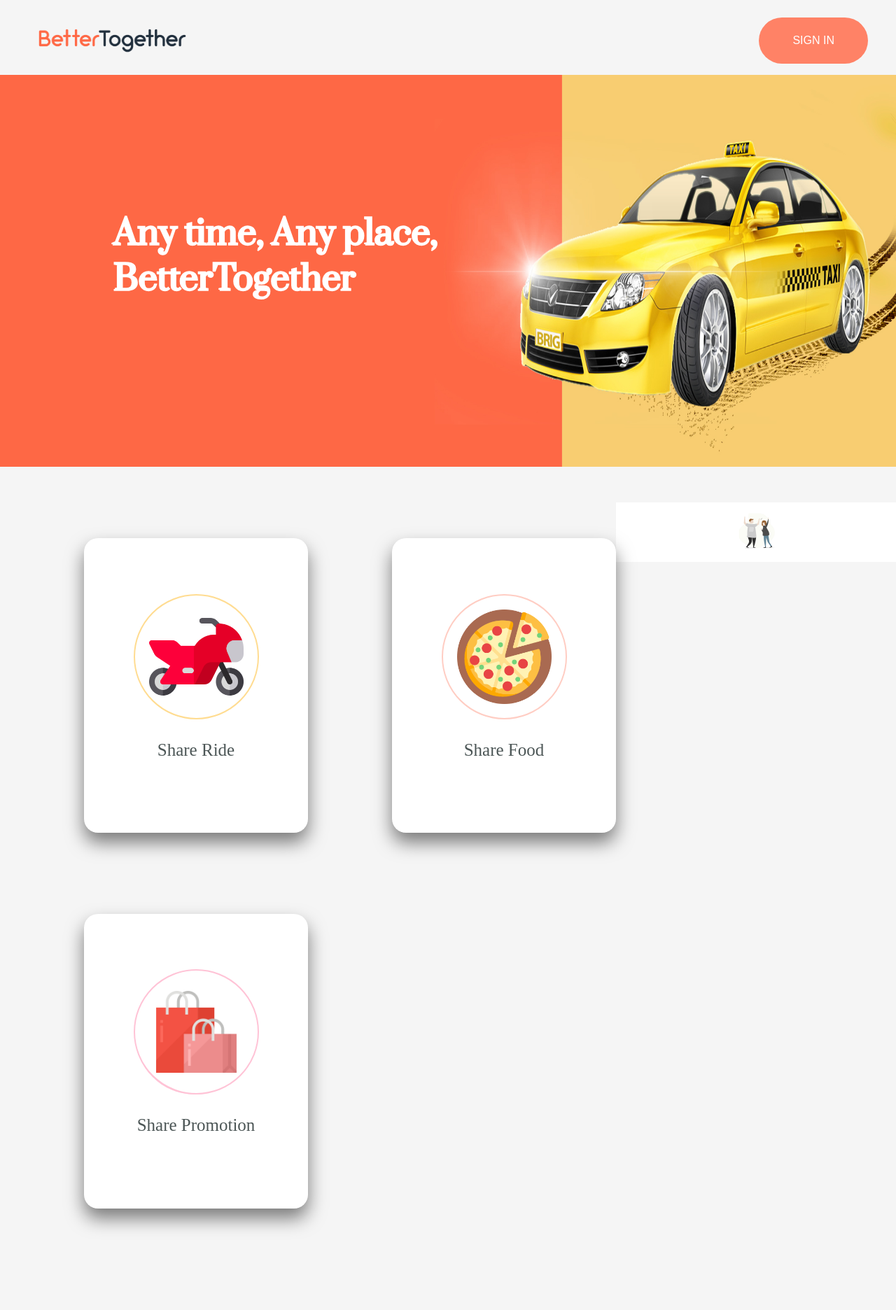
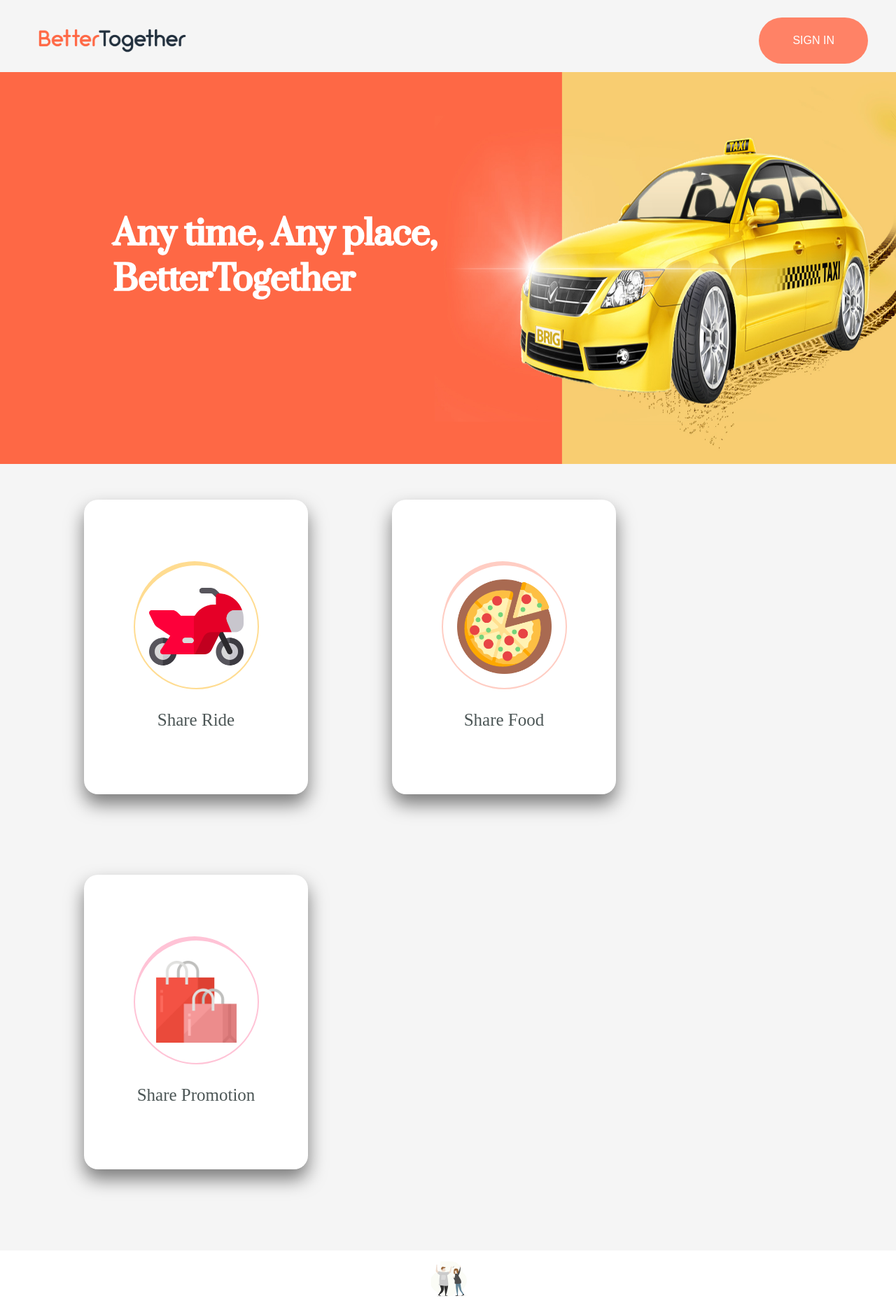
Before and after one commit to bameethanida/BetterTogether, a Django app: page / in a window 1280 px wide. Shown: the whole page at 70% size. Before the commit the page ends 1757 px from the top, so only its background shows below. Run offline with Django 3.2, Linux system fonts and the light colour scheme.

Commit message:
fix the page footer bug and fix static link

```diff
--- a/BetterTogetherApp/static/css/homepage_style.css
+++ b/BetterTogetherApp/static/css/homepage_style.css
@@ -1,4 +1,9 @@
+* {
+  padding: 0;
+  margin: 0;
+}
 .body {
+  height: 100%;
   margin-top: 0;
   margin-right: 0;
   margin-left: 0;
@@ -304,6 +309,24 @@ ul a:hover {
 
 }
 
+.wrapper {
+  height: auto !important;
+  margin: 0 auto -142px; /* the bottom margin is the negative value of the footer's height */
+}
+
+.menu-container {
+  display: flex;
+  justify-content: center;
+  align-items: center;
+}
+.menu {
+  width: auto;
+  height: auto;
+  display: flex;
+  align-items: center;
+  flex-wrap: wrap;
+}
+
 .logo-footer {
   height: 75;
 }
--- a/BetterTogetherApp/templates/BetterTogetherApp/homepage.html
+++ b/BetterTogetherApp/templates/BetterTogetherApp/homepage.html
@@ -8,6 +8,7 @@
 </head>
 
 <body class="body">
+<header>
 	<nav class="navbar">
 		<a class="navbar-brand">
 
@@ -21,6 +22,7 @@
 		</a>
 
 	</nav>
+	</header>
 	<svg class="text-size" id="slogan" viewBox="0 0 703 181" fill="none" xmlns="http://www.w3.org/2000/svg">
 		<path
 			d="M2.98401 62V60.488L10.04 57.608L30.848 2.95999H32L51.656 59.408L58.28 60.488V62H37.112V60.488L43.016 59.552L36.896 42.488H17.744L11.912 57.608L18.392 60.488V62H2.98401ZM18.32 40.976H36.392L27.752 15.632L18.32 40.976Z"
@@ -117,11 +119,12 @@
 	</svg>
 
 
-	<center><img class="mySlides" src="../static/image/1.jpg">
-		<center><img class="mySlides" src="../static/image/2.jpg">
-			<center><img class="mySlides" src="../static/image/3.jpg">
+	<center><img class="mySlides" src="../static/image/1.jpg"></center>
+		<center><img class="mySlides" src="../static/image/2.jpg"></center>
+			<center><img class="mySlides" src="../static/image/3.jpg"></center>
 
-
+				<div class="menu-container">
+				<div class="menu">
 					<a href="#" class="card share-ride">
 						<div class="overlay"></div>
 						<div class="circle">
@@ -149,11 +152,12 @@
 						</div>
 						<p>Share Promotion</p>
 					</a>
-
-				</section>
-				<div class="footer">
-
-					<img class="logo-footer" src="../static/image/logo-1.png" alt="BetterTogether">
+					</div>
+				</div>
+				<div class="wrapper">
+						<div class="footer">
+							<img class="logo-footer" src="../static/image/logo-1.png" alt="BetterTogether">
+						</div>
 				</div>
 </body>
 <script src="../static/js/homepage_script.js"></script>
--- a/mysite/settings.py
+++ b/mysite/settings.py
@@ -130,4 +130,6 @@ USE_TZ = True
 # https://docs.djangoproject.com/en/2.2/howto/static-files/
 
 STATIC_URL = '/static/'
-STATIC_ROOT = ''
+STATIC_ROOT = os.path.join(BASE_DIR, 'staticfiles/')
+STATICFILES_DIR = (
+    BASE_DIR + '/BetterTogetherApp/static/',)
```
